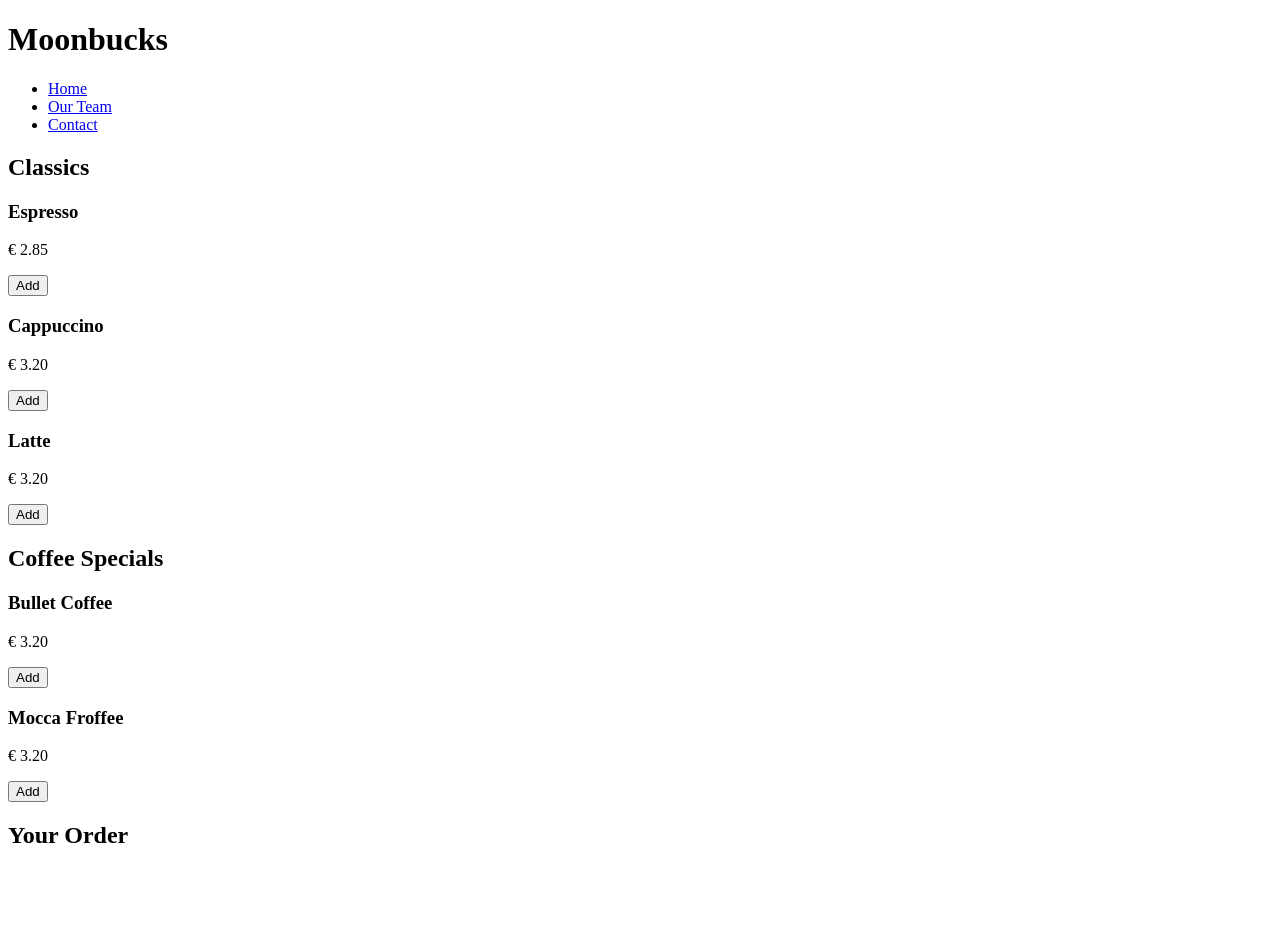
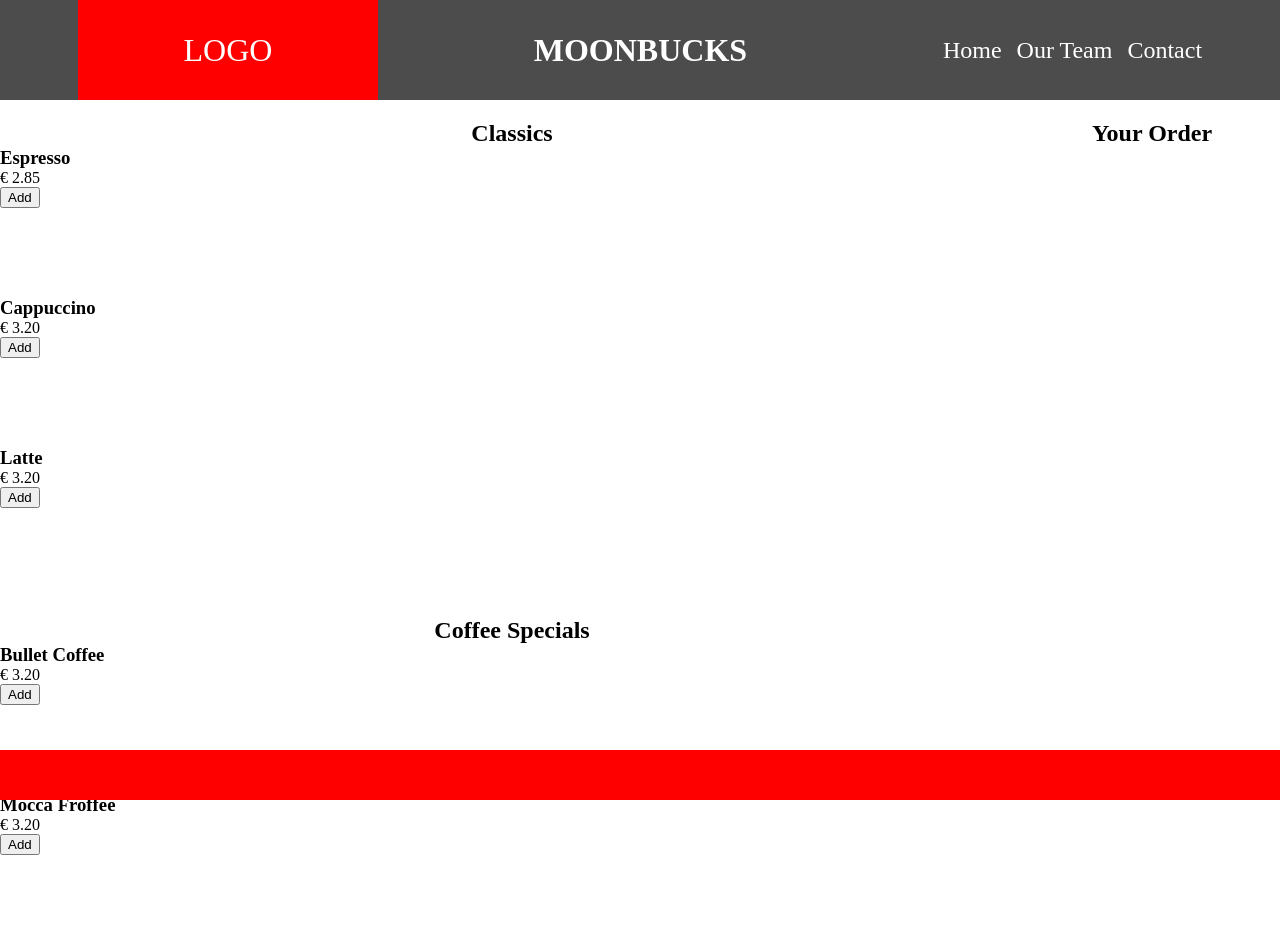
Before and after one commit to DPlauder/moodbucks, a plain HTML site: page index.html in a window 1280 px wide. Before the commit the page ends 869 px from the top, so only its background shows below. Drawn offline with Linux system fonts and the light colour scheme.

Commit message:
css update

```diff
--- a/index.html
+++ b/index.html
@@ -5,6 +5,7 @@
     <meta name="viewport" content="width=device-width, initial-scale=1.0">
 
     <script src="./main.js" defer></script>
+    <link rel="stylesheet" type="text/css" href="style.css">
     <title>Moonbucks</title>
 </head>
 <body>
--- a/main.js
+++ b/main.js
@@ -71,8 +71,6 @@ const Order = () => {
         "decrease_num",
         "-"
       );
-
-      //-------------added<-----------------------------------------------------------------------------------------------
       dec_button.addEventListener('click', () => {
         removeItem(cart_item)
       })
@@ -83,7 +81,7 @@ const Order = () => {
     cart_item.quantity -= 1
     if(cart_item.quantity === 0){
       cart = cart.filter(item => item.quantity > 0)
-      console.log(cart);
+
     }
     updateCart();
   };
@@ -146,8 +144,8 @@ function createMultiTags(parent_node, tag_node, num, list, menu) {
 //create header
 function createHeader() {
   const header = createTag(null, "header");
-  const logo = createTag(header, "div", null, "logo_header");
-  const heading = createTag(header, "h1", null, null, "Moonbucks");
+  const logo = createTag(header, "div", null, "logo_header", "LOGO");
+  const heading = createTag(header, "h1", null, null, "MOONBUCKS");
   const nav_header = createTag(header, "nav", "nav_header");
   const menu = createTag(nav_header, "ul", null, "menu_header");
 
@@ -211,8 +209,8 @@ function createOrder() {
 
 //create footer
 function createFooter() {
-	// add space the logo
-	// add the social links (facebook, instagram, twitter)
+	const footer = createTag(null, "footer");
+  const logo = createTag(footer, "div", null, "logo_footer");
 }
 
 //main function
--- /dev/null
+++ b/style.css
@@ -0,0 +1,80 @@
+* {
+    box-sizing: border-box;
+    margin: 0;
+}
+
+#content {
+    height: 100vh;
+    display: grid;
+    grid-template-columns: 4fr 1fr;
+    grid-template-rows: 100px calc(100vh - 150) 50px;
+}
+
+header {
+    grid-column: 1 / span 2;
+    grid-row: 1;
+    display: flex;
+    justify-content: space-around;
+    align-items: center;
+    text-align: center;
+    background-color: rgb(77, 76, 76);
+}
+.logo_header{
+    display: flex;
+    justify-content:space-around;
+    align-items: center;
+    width: 300px;
+    height: 100px;
+    background-color: red;
+    color: white;
+    font-size: 2em;
+}
+
+.menu_header {
+    display: flex;
+    flex-direction: row;
+    justify-content: space-around;
+    align-items: center;
+    list-style: none;
+    gap: 15px;
+}
+header h1 {
+    color: white;
+    font-size: 2.0em;
+}
+.menu_header a {
+    text-decoration: none;
+    font-size: 1.5em;
+    color: white;
+}
+
+h2 {
+    text-align: center;
+    margin-top: 20px;
+}
+#menu_section {
+    grid-row: 2;
+    grid-column: 1;
+    height: calc(100vh - 150px);
+    display: flex;
+    flex-direction: column;
+}
+.menu_sub_section {
+}
+
+.order{
+    grid-row: 2;
+    grid-column: 2;
+}
+
+.card {
+ width: 200px;
+ height: 150px;
+}
+
+footer {
+    grid-column: 1 / span 2;
+    grid-row: 3;
+    height: 50px;
+    background: red;
+}
```
